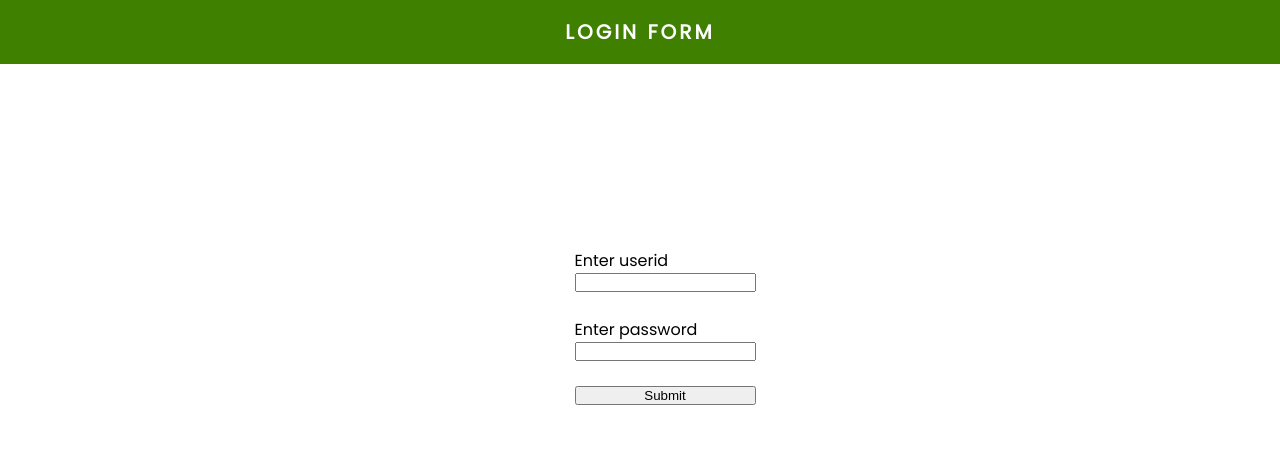
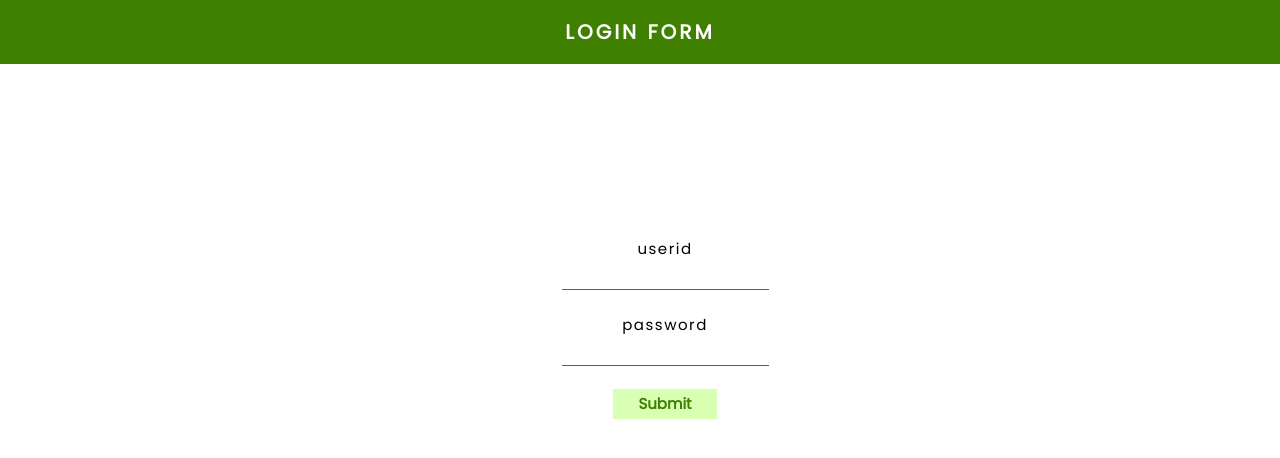
Before and after one commit to sri-1729/placement_system, a Flask app: page /auth/login in a window 1280 px wide. Shown: the top 458 px of the page. Run offline with Flask 2, Linux system fonts and the light colour scheme.

Commit message:
cssToForm

```diff
--- a/app/login/forms.py
+++ b/app/login/forms.py
@@ -3,6 +3,6 @@ from wtforms import StringField, SubmitField, PasswordField
 from wtforms.validators import DataRequired
 
 class LoginForm(FlaskForm):
-	userId = StringField('Enter userid', validators = [DataRequired()], render_kw = {'autocomplete':'off', 'class':'input-form'})
-	password = PasswordField('Enter password', validators = [DataRequired()])
-	submit = SubmitField('Submit')
+	userId = StringField('userid', validators = [DataRequired()], render_kw = {'autocomplete':'off', 'class':'input-form'})
+	password = PasswordField('password', validators = [DataRequired()], render_kw = {'class':'input-form'})
+	submit = SubmitField('Submit', render_kw = {'class':'submit-button'})
--- a/app/static/fstyles.css
+++ b/app/static/fstyles.css
@@ -15,5 +15,50 @@
 	display: flex;
 	flex-direction: column;
 	font-family: 'Poppins', sans-serif;
+	align-items: center;
+	letter-spacing: 1.5px;
+	font-size: 15px;
 
 }
+
+.submit-button{
+	font-family: 'Poppins', sans-serif;
+	color: #408000;
+	height: 30px;
+	width: 50%;
+	font-size: 15px;
+	font-weight: bold;
+	border: none;
+	box-shadow: none;
+	background-color: #d9ffb3;
+	transition-duration: 0.2s;
+
+}
+
+.submit-button:hover{
+	font-family: 'Poppins', sans-serif;
+	color: #ffffff;
+	height: 30px;
+	width: 50%;
+	font-size: 15px;
+	font-weight: bold;
+	border: none;
+	box-shadow: none;
+	background-color: #408000;
+}
+
+.input-form{
+	height: 30px;
+	border: none;
+	border-bottom: 1px solid #408000;
+	transition-duration: 0.2s;
+	padding-top: 8px;
+	outline: none;
+	font-size: 16px;
+}
+
+.input-form:active{
+	height: 30px;
+	border: none;
+	border-bottom: 2px solid #408000;
+}
--- a/app/static/style.css
+++ b/app/static/style.css
@@ -49,5 +49,5 @@ nav{
 
 img{
 	animation-name: image;
-	animation-duration: 2s;
+	animation-duration: 1s;
 }
```
